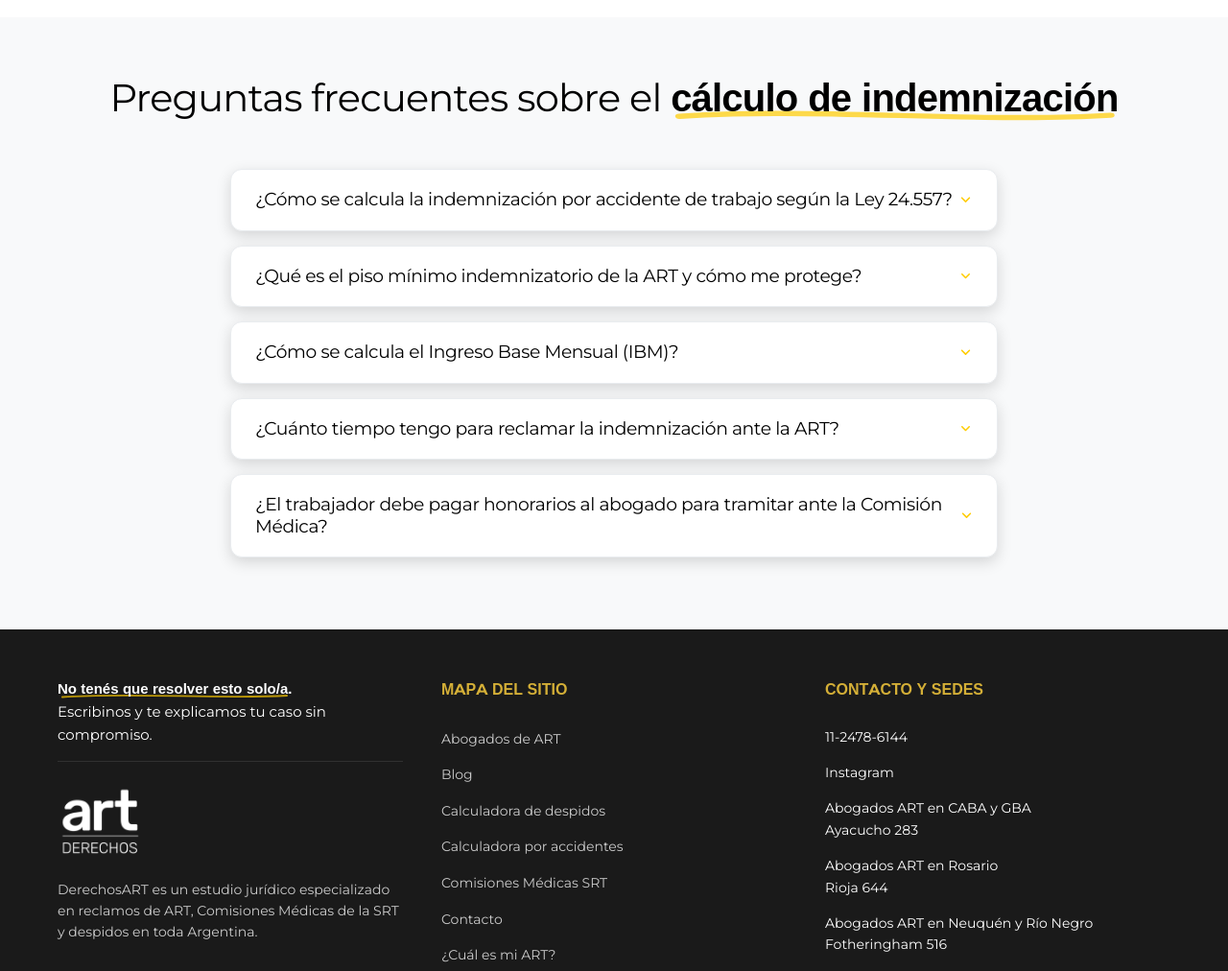
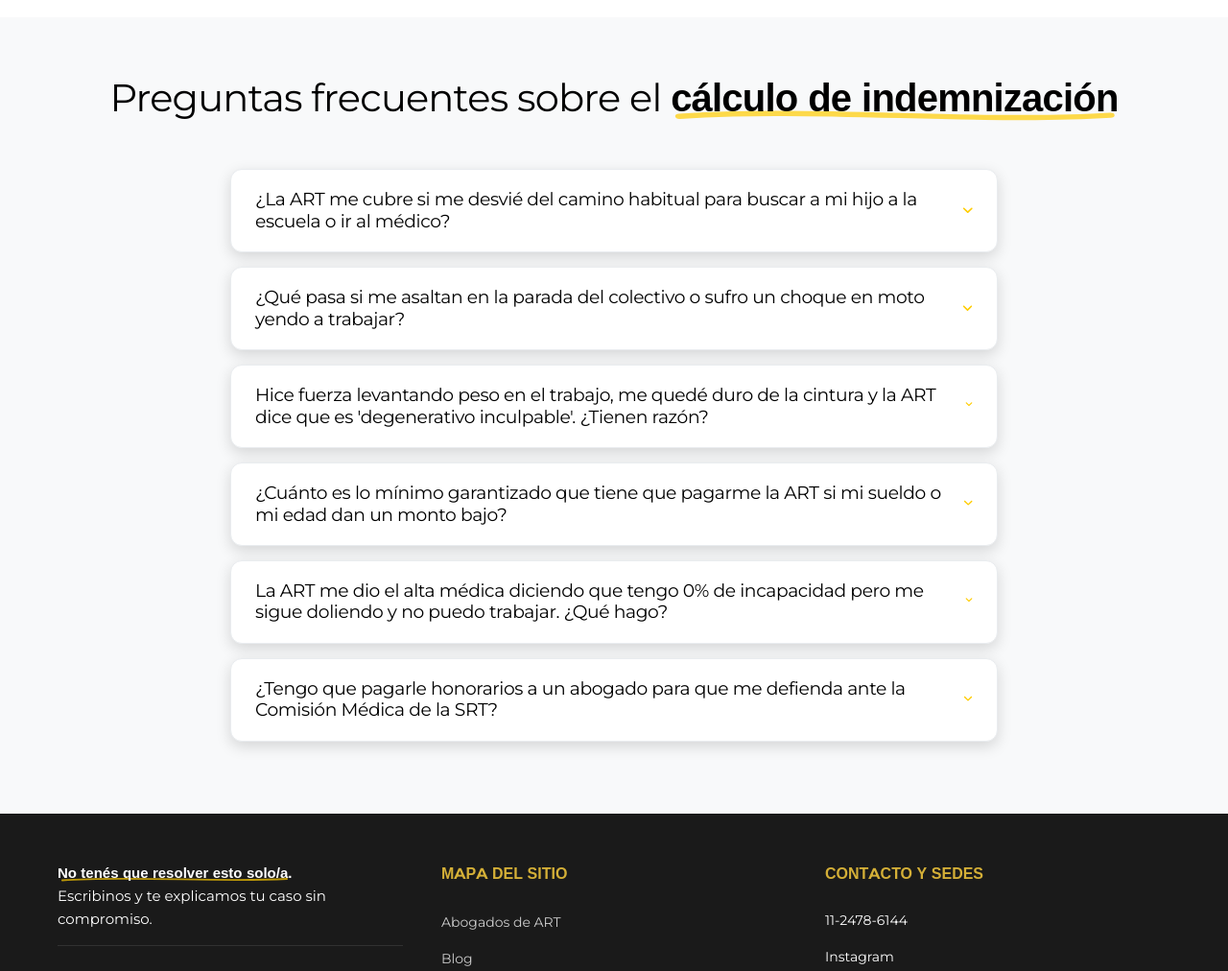
Before and after one commit to diegodpozo/derechosart, a PHP site: page /calculadora-accidentes in a window 1280 px wide. Shown: the part 4995-6007 px from the top of the page at 96% size. Run offline with PHP 8.4, Linux system fonts and the light colour scheme; some libraries are stand-ins or nearby versions.

Commit message:
ACTUALIZACION CALCULADORAS

```diff
--- a/public_html/config/SEO_CONFIG.php
+++ b/public_html/config/SEO_CONFIG.php
@@ -3620,42 +3620,50 @@ function generateCalculadoraAccidentesFAQSchema(): string {
         'mainEntity' => [
             [
                 '@type' => 'Question',
-                'name' => '¿Cómo se calcula la indemnización por accidente de trabajo según la Ley 24.557?',
-                'acceptedAnswer' => [
-                    '@type' => 'Answer',
-                    'text' => 'El cálculo se realiza mediante la fórmula legal establecida en el artículo 14 de la Ley 24.557: 53 por el Ingreso Base Mensual (IBM), multiplicado por el porcentaje de incapacidad dictaminado y por el coeficiente de edad (65 dividido la edad al momento del hecho). Si el accidente ocurrió en el lugar de trabajo o cumpliendo tareas laborales, se adiciona un 20% en concepto de compensación adicional (Ley 26.773).'
-                ]
-            ],
-            [
-                '@type' => 'Question',
-                'name' => '¿Qué es el piso mínimo indemnizatorio de la ART y cómo me protege?',
-                'acceptedAnswer' => [
-                    '@type' => 'Answer',
-                    'text' => 'Es un monto mínimo garantizado por ley que la aseguradora está obligada a pagar si el resultado de la fórmula matemática arroja un valor inferior. La Secretaría de Seguridad Social y la SRT actualizan periódicamente estos pisos según la variación del índice RIPTE, garantizando que ningún trabajador perciba una suma por debajo del piso legal según su grado de incapacidad.'
-                ]
-            ],
-            [
-                '@type' => 'Question',
-                'name' => '¿Cómo se calcula el Ingreso Base Mensual (IBM)?',
-                'acceptedAnswer' => [
-                    '@type' => 'Answer',
-                    'text' => 'Según el artículo 12 de la Ley 24.557 (modificado por la Ley 27.348), el IBM se calcula promediando todas las remuneraciones brutas sujetas a aportes percibidas por el trabajador durante el año anterior a la primera manifestación invalidante. Cada salario mensual se actualiza mediante la variación del índice RIPTE hasta la fecha del cálculo.'
-                ]
-            ],
-            [
-                '@type' => 'Question',
-                'name' => '¿Cuánto tiempo tengo para reclamar la indemnización ante la ART?',
-                'acceptedAnswer' => [
-                    '@type' => 'Answer',
-                    'text' => 'El plazo de prescripción es de 2 años conforme al artículo 44 de la Ley 24.557. Este plazo se computa desde la fecha del accidente laboral o desde la fecha en que la ART otorga el alta médica definitiva con determinación de incapacidad permanente.'
-                ]
-            ],
-            [
-                '@type' => 'Question',
-                'name' => '¿El trabajador debe pagar honorarios al abogado para tramitar ante la Comisión Médica?',
-                'acceptedAnswer' => [
-                    '@type' => 'Answer',
-                    'text' => 'No. El artículo 1 de la Ley 27.348 establece que la actuación ante las comisiones médicas jurisdiccionales requiere patrocinio letrado obligatorio y que los honorarios del abogado interviniente están a cargo exclusivamente de las Aseguradoras de Riesgos del Trabajo (ART), siendo el trámite totalmente gratuito para el trabajador.'
+                'name' => '¿La ART me cubre si me desvié del camino habitual para buscar a mi hijo a la escuela o ir al médico?',
+                'acceptedAnswer' => [
+                    '@type' => 'Answer',
+                    'text' => 'Sí. El artículo 6 de la Ley 24.557 establece que el trayecto entre el trabajo y el domicilio no se interrumpe si el desvío ocurre por razones de fuerza mayor, asistencia médica o auxilio familiar debidamente justificado. Si la aseguradora te rechazó el siniestro alegando que te apartaste del camino, tenés derecho a iniciar el trámite de divergencia en el rechazo ante la Comisión Médica de la SRT con patrocinio letrado gratuito para revocar la negativa y exigir la cobertura y el cobro de la indemnización.'
+                ]
+            ],
+            [
+                '@type' => 'Question',
+                'name' => '¿Qué pasa si me asaltan en la parada del colectivo o sufro un choque en moto yendo a trabajar?',
+                'acceptedAnswer' => [
+                    '@type' => 'Answer',
+                    'text' => 'Los asaltos violentos en la vía pública y los siniestros viales durante el recorrido laboral son genuinos accidentes in itinere protegidos por la ley. La aseguradora debe cubrir la totalidad de la asistencia médica, medicamentos, cirugías y, fundamentalmente, la terapia psicológica o psiquiátrica por trauma. Si te quedan secuelas físicas o pánico (estrés postraumático), la Comisión Médica debe cuantificar el porcentaje de incapacidad física y psíquica para cobrar la indemnización correspondiente.'
+                ]
+            ],
+            [
+                '@type' => 'Question',
+                'name' => 'Hice fuerza levantando peso en el trabajo, me quedé duro de la cintura y la ART dice que es degenerativo inculpable. ¿Tienen razón?',
+                'acceptedAnswer' => [
+                    '@type' => 'Answer',
+                    'text' => 'No. Catalogar hernias de disco o lumbalgias agudas como patologías inculpables preexistentes es la maniobra habitual de las ART para denegar la cobertura. Si el esfuerzo físico laboral desencadenó o agravó la afección, se inicia la divergencia ante la SRT acreditando el nexo de causalidad laboral. Conforme al nuevo Baremo Laboral (Decreto 549/2025), una hernia de disco operada fija un 5% de incapacidad garantizando el cobro íntegro del piso mínimo de ley más el 20% adicional de la Ley 26.773.'
+                ]
+            ],
+            [
+                '@type' => 'Question',
+                'name' => '¿Cuánto es lo mínimo garantizado que tiene que pagarme la ART si mi sueldo o mi edad dan un monto bajo?',
+                'acceptedAnswer' => [
+                    '@type' => 'Answer',
+                    'text' => 'La ley protege al trabajador mediante un piso mínimo legal obligatorio que se actualiza periódicamente por la variación del índice RIPTE (Secretaría de Seguridad Social). Aunque por la fórmula matemática el cálculo arrojara una cifra menor debido a un salario bajo o edad avanzada, la aseguradora está obligada a abonar como mínimo el piso legal garantizado para tu porcentaje de incapacidad, más el adicional del 20% de compensación integral si el accidente ocurrió en el lugar de trabajo.'
+                ]
+            ],
+            [
+                '@type' => 'Question',
+                'name' => 'La ART me dio el alta médica diciendo que tengo 0% de incapacidad pero me sigue doliendo y no puedo trabajar. ¿Qué hago?',
+                'acceptedAnswer' => [
+                    '@type' => 'Answer',
+                    'text' => 'No prestes conformidad con el alta médica. Las aseguradoras suelen emitir altas precipitadas para cortar el pago de prestaciones dinerarias. Dentro de los plazos legales, tenés derecho a interponer un trámite de divergencia en el alta médica ante la Comisión Médica de la SRT. Con intervención de un perito médico de parte y patrocinio legal, se exige la continuidad del tratamiento o la apertura del expediente de determinación de incapacidad para fijar el porcentaje real que te corresponde cobrar.'
+                ]
+            ],
+            [
+                '@type' => 'Question',
+                'name' => '¿Tengo que pagarle honorarios a un abogado para que me defienda ante la Comisión Médica de la SRT?',
+                'acceptedAnswer' => [
+                    '@type' => 'Answer',
+                    'text' => 'No. El artículo 1 de la Ley 27.348 establece que el patrocinio letrado ante las comisiones médicas es obligatorio y 100% gratuito para el trabajador accidentado, quedando los honorarios profesionales a cargo exclusivo de las ART. En DerechosART no cobramos ningún adelanto ni consulta: solo percibimos honorarios si vos cobrás efectivamente tu indemnización.'
                 ]
             ]
         ]
@@ -3670,42 +3678,42 @@ function generateCalculadoraDespidosFAQSchema(): string {
         'mainEntity' => [
             [
                 '@type' => 'Question',
-                'name' => '¿Qué conceptos integran la liquidación final por despido sin justa causa?',
-                'acceptedAnswer' => [
-                    '@type' => 'Answer',
-                    'text' => 'Una liquidación por despido incausado incluye: la indemnización por antigüedad (artículo 245 de la Ley de Contrato de Trabajo 20.744), la indemnización sustitutiva de preaviso si no fue otorgado con su SAC (artículos 231 y 232), la integración del mes de despido con su SAC (artículo 233), los días trabajados del mes en curso, las vacaciones proporcionales no gozadas (artículo 156) y el Sueldo Anual Complementario (SAC) proporcional.'
-                ]
-            ],
-            [
-                '@type' => 'Question',
-                'name' => '¿Cuál es el plazo legal que tiene el empleador para pagar la liquidación por despido?',
-                'acceptedAnswer' => [
-                    '@type' => 'Answer',
-                    'text' => 'Conforme a los artículos 128 y 255 bis de la Ley de Contrato de Trabajo, el empleador tiene un plazo de 4 días hábiles posteriores a la notificación de la extinción laboral para abonar la totalidad de la liquidación final y poner a disposición los certificados de trabajo del artículo 80 de la LCT.'
-                ]
-            ],
-            [
-                '@type' => 'Question',
-                'name' => '¿Qué es el tope indemnizatorio del artículo 245 y cómo aplica el fallo Vizzoti?',
-                'acceptedAnswer' => [
-                    '@type' => 'Answer',
-                    'text' => 'El artículo 245 de la LCT prevé que la base salarial no puede exceder el equivalente a 3 veces el salario promedio del convenio aplicable. Sin embargo, la Corte Suprema de Justicia de la Nación en el fallo Vizzoti determinó que dicho tope es inconstitucional si reduce la mejor remuneración real en más de un 33%, garantizando que la base de cálculo no sea inferior al 67% del sueldo real devengado.'
-                ]
-            ],
-            [
-                '@type' => 'Question',
-                'name' => '¿Cuál es el plazo de prescripción para reclamar indemnizaciones por despido?',
-                'acceptedAnswer' => [
-                    '@type' => 'Answer',
-                    'text' => 'El artículo 256 de la Ley de Contrato de Trabajo fija un plazo de prescripción de 2 años a partir de la extinción de la relación laboral para iniciar cualquier reclamo judicial o administrativo por diferencias o rubros impagos de la liquidación.'
-                ]
-            ],
-            [
-                '@type' => 'Question',
-                'name' => '¿Qué sucede con la liquidación si el trabajador estaba no registrado o deficientemente registrado?',
-                'acceptedAnswer' => [
-                    '@type' => 'Answer',
-                    'text' => 'Si el trabajador cobraba parte de su sueldo en negro o la relación no estaba registrada, la liquidación debe calcularse sobre el sueldo real total. El trabajador debe intimar de inmediato mediante telegrama laboral gratuito para preservar sus derechos y reclamar las diferencias salariales e indemnizatorias correspondientes.'
+                'name' => 'Mi jefe me mandó un WhatsApp diciendo no vengas más, estás despedido. ¿Eso es legal o sigo yendo a trabajar?',
+                'acceptedAnswer' => [
+                    '@type' => 'Answer',
+                    'text' => 'El despido comunicado por WhatsApp, llamada o de forma verbal carece de validez legal según la Ley de Contrato de Trabajo 20.744. Para que un despido surta efectos debe notificarse por escrito mediante telegrama o carta documento. Si dejás de concurrir sin hacer nada, el empleador puede alegar abandono de trabajo para no pagar indemnización. Lo que corresponde es enviar de inmediato un telegrama laboral gratuito intimando a que aclaren tu situación laboral y te otorguen tareas bajo apercibimiento de considerarte despedido.'
+                ]
+            ],
+            [
+                '@type' => 'Question',
+                'name' => '¿Qué me tienen que pagar exactamente si me despidieron sin causa y cuánto tiempo tienen para depositarme?',
+                'acceptedAnswer' => [
+                    '@type' => 'Answer',
+                    'text' => 'En un despido sin justa causa te corresponde: indemnización por antigüedad (1 sueldo por año o fracción mayor a 3 meses, Art. 245 LCT), indemnización sustitutiva de preaviso de 15 días, 1 o 2 meses según tu antigüedad si no fue otorgado con su SAC (Arts. 231 y 232), días trabajados del mes, integración del mes de despido (Art. 233), vacaciones proporcionales no gozadas (Art. 156) y aguinaldo (SAC) proporcional. Conforme a los Arts. 128 y 255 bis de la LCT, el empleador tiene exactamente 4 días hábiles desde la notificación para liquidar y abonar la totalidad.'
+                ]
+            ],
+            [
+                '@type' => 'Question',
+                'name' => 'Trabajaba en negro o con parte del sueldo sin registrar y me echaron. ¿Puedo cobrar indemnización igual?',
+                'acceptedAnswer' => [
+                    '@type' => 'Answer',
+                    'text' => 'Sí, plenamente. El trabajo no registrado o falsamente registrado no priva al trabajador de su derecho a percibir la liquidación completa. La indemnización por antigüedad, preaviso y rubros salariales debe calcularse sobre la remuneración real de bolsillo total y no sobre el recibo parcial. Mediante telegramas laborales gratuitos con patrocinio letrado se intima la regularización registral, el pago de diferencias salariales y la liquidación de ley.'
+                ]
+            ],
+            [
+                '@type' => 'Question',
+                'name' => '¿Qué pasa si tengo un sueldo alto y el convenio colectivo me quiere topear la indemnización a la mitad?',
+                'acceptedAnswer' => [
+                    '@type' => 'Answer',
+                    'text' => 'La Corte Suprema de Justicia de la Nación estableció en el célebre fallo Vizzoti que el tope indemnizatorio del artículo 245 de la LCT es inconstitucional cuando reduce en más de un 33% la mejor remuneración mensual normal y habitual. De esta forma, tenés garantizado por doctrina judicial que la base salarial de cálculo no puede ser inferior al 67% de tu sueldo real devengado, protegiendo tu indemnización.'
+                ]
+            ],
+            [
+                '@type' => 'Question',
+                'name' => 'Me despidieron mientras estaba con licencia médica por reposo o enfermedad. ¿Me corresponde más dinero?',
+                'acceptedAnswer' => [
+                    '@type' => 'Answer',
+                    'text' => 'Sí. El artículo 213 de la Ley de Contrato de Trabajo tutela especialmente al trabajador en período de convalecencia. Si la empresa te despide sin causa durante una licencia médica paga por enfermedad inculpable o reposo médico, además de todas las indemnizaciones comunes por despido debe abonarte íntegramente los salarios que hubieses percibido hasta recibir el alta médica o hasta el vencimiento del plazo máximo legal de licencia paga.'
                 ]
             ]
         ]
--- a/public_html/vistas/paginas/calculadora-accidentes.php
+++ b/public_html/vistas/paginas/calculadora-accidentes.php
@@ -335,33 +335,39 @@ if (($_SERVER["REQUEST_METHOD"] ?? '') === "POST") {
             <section class="max-w-900 mx-auto mt-40">
                 <section class="lista-faq mt-0">
                     <details>
-                        <summary><h3>¿Cómo se calcula la indemnización por accidente de trabajo según la Ley 24.557?</h3></summary>
+                        <summary><h3>¿La ART me cubre si me desvié del camino habitual para buscar a mi hijo a la escuela o ir al médico?</h3></summary>
                         <article class="respuesta">
-                            <p>El cálculo se realiza mediante la fórmula legal establecida en el artículo 14 de la <strong>Ley 24.557</strong>: <code>53 × IBM × % Incapacidad × (65 / Edad)</code>. Si el accidente ocurrió en el lugar de trabajo o cumpliendo tareas laborales, se adiciona un <strong>20% extra</strong> en concepto de compensación por daño integral (Ley 26.773). Los accidentes <em>in itinere</em> (en el trayecto hacia o desde el trabajo) se calculan con la fórmula base sin el adicional del 20%.</p>
+                            <p>Sí. El artículo 6 de la <strong>Ley 24.557</strong> establece que el trayecto entre el trabajo y el domicilio no se interrumpe si el desvío ocurre por razones de fuerza mayor, asistencia médica o auxilio familiar debidamente justificado. Si la aseguradora te rechazó el siniestro alegando que te apartaste del camino, tenés derecho a iniciar el trámite de <strong>divergencia en el rechazo</strong> ante la Comisión Médica de la SRT con patrocinio letrado gratuito para revocar la negativa y exigir la cobertura y el cobro de la indemnización.</p>
                         </article>
                     </details>
                     <details>
-                        <summary><h3>¿Qué es el piso mínimo indemnizatorio de la ART y cómo me protege?</h3></summary>
+                        <summary><h3>¿Qué pasa si me asaltan en la parada del colectivo o sufro un choque en moto yendo a trabajar?</h3></summary>
                         <article class="respuesta">
-                            <p>Es un importe mínimo garantizado por ley que la aseguradora está obligada a abonar si el resultado de la fórmula matemática arroja un monto inferior. La Secretaría de Seguridad Social y la SRT actualizan periódicamente estos pisos según la variación del índice <strong>RIPTE</strong>. Podés revisar los valores vigentes en nuestra sección de <a href="<?= BASE_URL ?>baremo/pisos-minimos-indemnizacion">pisos mínimos de indemnización</a>.</p>
+                            <p>Los asaltos violentos en la vía pública y los siniestros viales durante el recorrido laboral son genuinos accidentes <em>in itinere</em> protegidos por la ley. La aseguradora debe cubrir la totalidad de la asistencia médica, medicamentos, cirugías y, fundamentalmente, la terapia psicológica o psiquiátrica por trauma. Si te quedan secuelas físicas o pánico (estrés postraumático), la Comisión Médica debe cuantificar el porcentaje de incapacidad física y psíquica para cobrar la indemnización correspondiente.</p>
                         </article>
                     </details>
                     <details>
-                        <summary><h3>¿Cómo se calcula el Ingreso Base Mensual (IBM)?</h3></summary>
+                        <summary><h3>Hice fuerza levantando peso en el trabajo, me quedé duro de la cintura y la ART dice que es 'degenerativo inculpable'. ¿Tienen razón?</h3></summary>
                         <article class="respuesta">
-                            <p>Según el artículo 12 de la Ley 24.557 (modificado por la <strong>Ley 27.348</strong>), el IBM se calcula promediando todas las remuneraciones brutas sujetas a aportes percibidas durante el año anterior a la primera manifestación invalidante. Cada salario mensual se actualiza mediante la variación del índice RIPTE hasta la fecha del cálculo, lo que evita que la inflación licúe la base salarial.</p>
+                            <p>No. Catalogar hernias de disco o lumbalgias agudas como <em>"patologías inculpables preexistentes"</em> es la maniobra habitual de las ART para denegar la cobertura. Si el esfuerzo físico laboral desencadenó o agravó la afección, se inicia la divergencia ante la SRT acreditando el nexo de causalidad laboral. Conforme al nuevo Baremo Laboral (Decreto 549/2025), una hernia de disco operada fija un <strong>5% de incapacidad</strong> garantizando el cobro íntegro del piso mínimo de ley más el 20% adicional de la Ley 26.773.</p>
                         </article>
                     </details>
                     <details>
-                        <summary><h3>¿Cuánto tiempo tengo para reclamar la indemnización ante la ART?</h3></summary>
+                        <summary><h3>¿Cuánto es lo mínimo garantizado que tiene que pagarme la ART si mi sueldo o mi edad dan un monto bajo?</h3></summary>
                         <article class="respuesta">
-                            <p>El plazo de prescripción es de <strong>2 años</strong> conforme al artículo 44 de la Ley 24.557. Este plazo se computa desde la fecha en que la ART otorga el alta médica definitiva con determinación de incapacidad o desde la fecha del cese de la Incapacidad Laboral Temporaria (ILT).</p>
+                            <p>La ley protege al trabajador mediante un <strong>piso mínimo legal obligatorio</strong> que se actualiza periódicamente por la variación del índice RIPTE (Secretaría de Seguridad Social). Aunque por la fórmula matemática el cálculo arrojara una cifra menor debido a un salario bajo o edad avanzada, la aseguradora está obligada a abonar como mínimo el piso legal garantizado para tu porcentaje de incapacidad, más el adicional del 20% de compensación integral si el accidente ocurrió en el lugar de trabajo. Podés revisar los valores vigentes en nuestra sección de <a href="<?= BASE_URL ?>baremo/pisos-minimos-indemnizacion">pisos mínimos de indemnización</a>.</p>
                         </article>
                     </details>
                     <details>
-                        <summary><h3>¿El trabajador debe pagar honorarios al abogado para tramitar ante la Comisión Médica?</h3></summary>
+                        <summary><h3>La ART me dio el alta médica diciendo que tengo 0% de incapacidad pero me sigue doliendo y no puedo trabajar. ¿Qué hago?</h3></summary>
                         <article class="respuesta">
-                            <p>No. El artículo 1 de la <strong>Ley 27.348</strong> establece que la actuación ante las comisiones médicas jurisdiccionales requiere patrocinio letrado obligatorio y que los honorarios profesionales del abogado están a cargo exclusivamente de las Aseguradoras de Riesgos del Trabajo (ART), siendo el trámite 100% gratuito para el trabajador.</p>
+                            <p>No prestes conformidad con el alta médica. Las aseguradoras suelen emitir altas precipitadas para cortar el pago de prestaciones dinerarias. Dentro de los plazos legales, tenés derecho a interponer un trámite de <strong>divergencia en el alta médica</strong> ante la Comisión Médica de la SRT. Con intervención de un perito médico de parte y patrocinio legal, se exige la continuidad del tratamiento o la apertura del expediente de determinación de incapacidad para fijar el porcentaje real que te corresponde cobrar.</p>
+                        </article>
+                    </details>
+                    <details>
+                        <summary><h3>¿Tengo que pagarle honorarios a un abogado para que me defienda ante la Comisión Médica de la SRT?</h3></summary>
+                        <article class="respuesta">
+                            <p>No. El artículo 1 de la <strong>Ley 27.348</strong> establece que el patrocinio letrado ante las comisiones médicas es obligatorio y <strong>100% gratuito para el trabajador accidentado</strong>, quedando los honorarios profesionales a cargo exclusivo de las ART. En DerechosART no cobramos ningún adelanto ni consulta: solo percibimos honorarios si vos cobrás efectivamente tu indemnización.</p>
                         </article>
                     </details>
                 </section>
```
Also changed, not shown: public_html/vistas/paginas/calculadora-despidos.php (+10 -10 lines).
